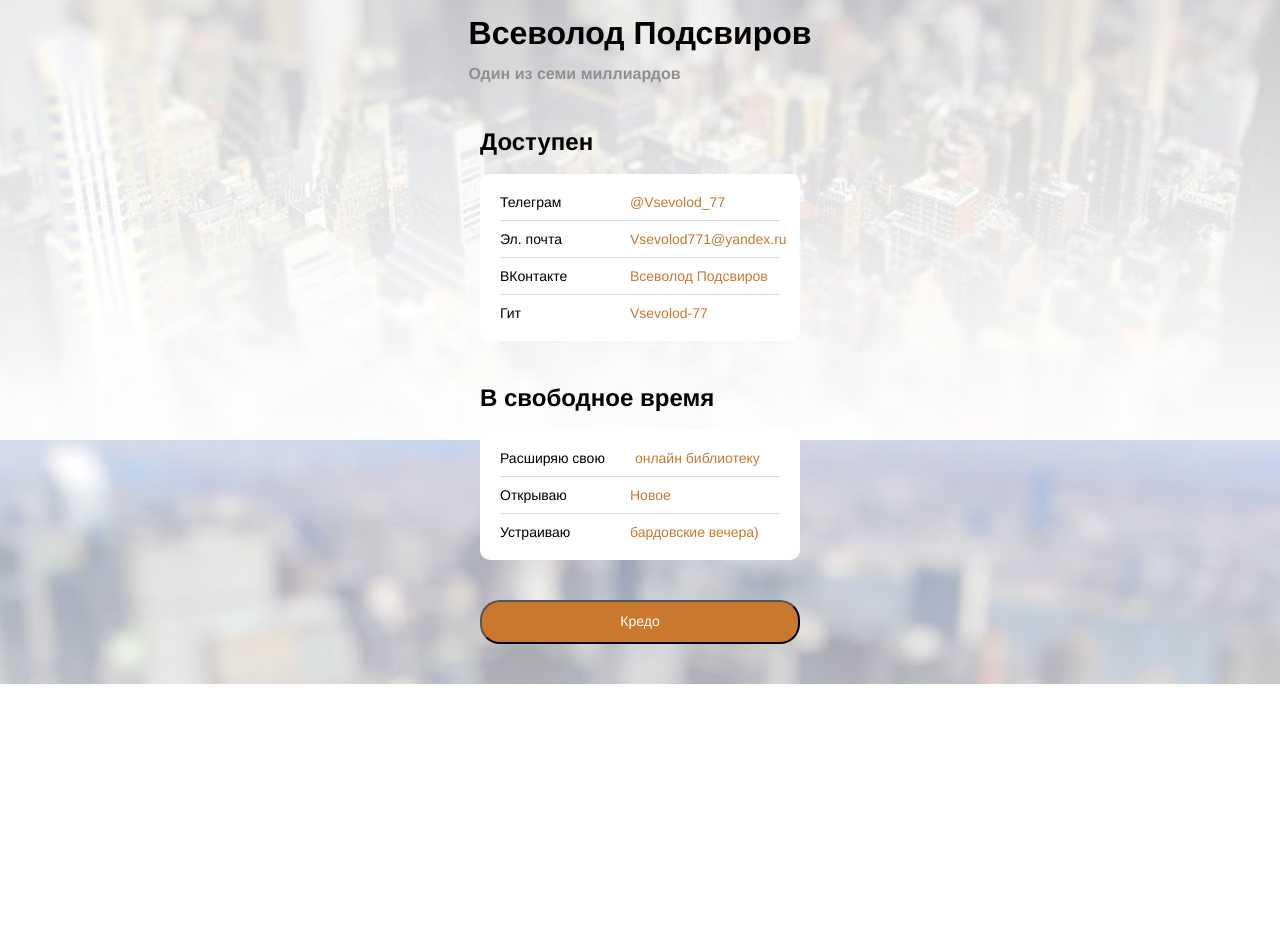
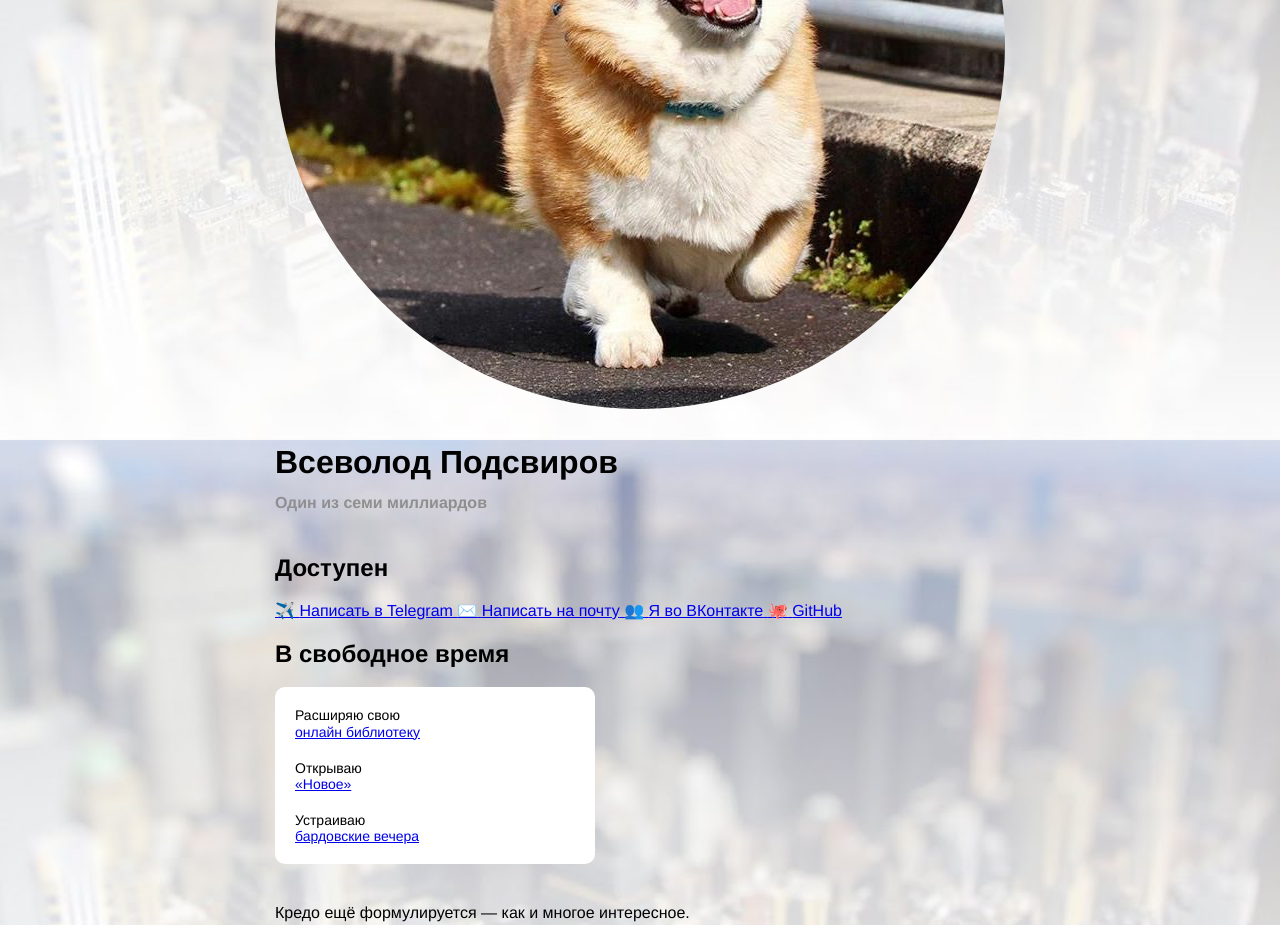
Before and after one commit to Vsevolod-77/Vsevolod-77.github.io, a plain HTML site: page index.html in a window 1280 px wide. Shown: the part 360-1285 px from the top of the page. Before the commit the page ends 1044 px from the top, so only its background shows below. Drawn offline with Linux system fonts and the light colour scheme.

Commit message:
Update index.html

```diff
--- a/index.html
+++ b/index.html
@@ -1,68 +1,82 @@
 <!DOCTYPE html>
-<html lang="en">
+<html lang="ru">
   <head>
     <meta charset="UTF-8" />
     <meta http-equiv="X-UA-Compatible" content="IE=edge" />
     <meta name="viewport" content="width=device-width, initial-scale=1.0" />
     <link href="./normalize.css" rel="stylesheet" />
     <link href="./style.css" rel="stylesheet" />
-    <title>Document</title>
+    <title>Всеволод Подсвиров</title>
   </head>
   <body>
+    <div class="page">
+      <div class="card">
         <header class="header">
-      <img src="./аватар.jpg" alt="avatar" height=300px width=300px class="header__avatar" />
+          <img
+            src="./аватар.jpg"
+            alt="avatar"
+            class="header__avatar"
+          />
           <h1 class="header__title">Всеволод Подсвиров</h1>
           <h3 class="header__subtitle">Один из семи миллиардов</h3>
         </header>
+
         <main>
+          <!-- Блок с кнопками-контактами -->
+          <section class="contacts">
+            <h2 class="section-title">Доступен</h2>
+            <div class="contacts__buttons">
+              <a class="contact contact--tg" href="https://t.me/Vsevolod_77" target="_blank" rel="noopener">
+                <span class="contact__icon">✈️</span>
+                <span class="contact__label">Написать в Telegram</span>
+              </a>
+              <a class="contact contact--mail" href="mailto:Vsevolod771@yandex.ru">
+                <span class="contact__icon">✉️</span>
+                <span class="contact__label">Написать на почту</span>
+              </a>
+              <a class="contact contact--vk" href="https://vk.com/mef77" target="_blank" rel="noopener">
+                <span class="contact__icon">👥</span>
+                <span class="contact__label">Я во ВКонтакте</span>
+              </a>
+              <a class="contact contact--gh" href="https://github.com/Vsevolod-77/" target="_blank" rel="noopener">
+                <span class="contact__icon">🐙</span>
+                <span class="contact__label">GitHub</span>
+              </a>
+            </div>
+          </section>
+
+          <!-- Блок "В свободное время" -->
           <section class="links">
-        <h2 class="links__header">Доступен</h2>
+            <h2 class="section-title">В свободное время</h2>
             <ul class="links__container">
-          <li class="links__link">
-            <p class="links__title">Телеграм</p>
-            <a class="linsk__link" href="http://t.me/Vsevolod_77">@Vsevolod_77</a>
+              <li class="links__item">
+                <p class="links__title">Расширяю свою</p>
+                <a class="links__link" href="https://author.today/u/serega1306k/library" target="_blank" rel="noopener">
+                  онлайн библиотеку
+                </a>
               </li>
-          <li class="links__link">
-            <p class="links__title">Эл. почта</p>
-            <a class="linsk__link" href="Vsevolod771@yandex.ru"
-              >Vsevolod771@yandex.ru</a
-            >
+              <li class="links__item">
+                <p class="links__title">Открываю</p>
+                <a class="links__link" href="https://vk.com/wall269911051_318" target="_blank" rel="noopener">
+                  «Новое»
+                </a>
               </li>
-          <li class="links__link">
-            <p class="links__title">ВКонтакте</p>
-            <a class="linsk__link" href="https://vk.com/mef77"
-              >Всеволод Подсвиров</a
-            >
-
-          </li>
-          <li class="links__link">
-            <p class="links__title">Гит</p>
-            <a class="linsk__link" href="https://github.com/Vsevolod-77/">Vsevolod-77</a>
-          </li>
-        </ul>
-      </section>
-      <section class="links">
-        <h2 class="links__header">В свободное время</h2>
-        <ul class="links__container">
-          <li class="links__link">
-            <p class="links__title">Расширяю свою</p>
-            <a class="linsk__link" href="https://author.today/u/serega1306k/library">онлайн библиотеку</a>
-          </li>
-          <li class="links__link">
-            <p class="links__title">Открываю</p>
-            <a class="linsk__link" href="https://vk.com/wall269911051_318">Новое</a>
-          </li>
-          <li class="links__link">
+              <li class="links__item">
                 <p class="links__title">Устраиваю</p>
-            <a class="linsk__link" href="https://vk.com/wall269911051_296">бардовские вечера)</a>
-
+                <a class="links__link" href="https://vk.com/wall269911051_296" target="_blank" rel="noopener">
+                  бардовские вечера
+                </a>
               </li>
             </ul>
           </section>
         </main>
-    <footer>
-      <button type = "button" class="button-link" href=""> Кредо </button>
+
+        <footer class="footer">
+          <span class="footer__note">Кредо ещё формулируется — как и многое интересное.</span>
         </footer>
+      </div>
+    </div>
+
     <script type="text/javascript" src="js.js"></script>
   </body>
 </html>
```
Lines whose indentation alone changed are shown as unchanged.
